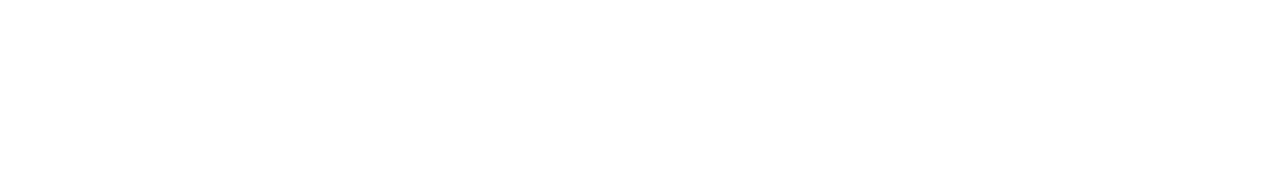
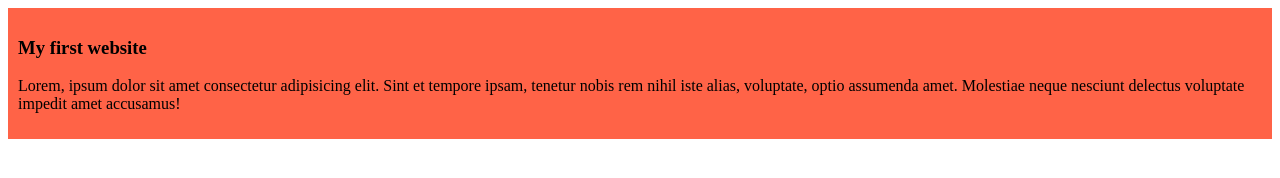
Before and after one commit to Naimul02/my-simple-website, a plain HTML site: page index.html in a window 1280 px wide. Drawn offline with Linux system fonts and the light colour scheme.

Commit message:
commit no 2

```diff
--- a/index.html
+++ b/index.html
@@ -5,8 +5,12 @@
   <meta http-equiv="X-UA-Compatible" content="IE=edge">
   <meta name="viewport" content="width=device-width, initial-scale=1.0">
   <title>My simple Website</title>
+  <link rel="stylesheet" href="styles/style.css">
 </head>
 <body>
-
+      <div>
+          <h3>My first website</h3>
+          <p>Lorem, ipsum dolor sit amet consectetur adipisicing elit. Sint et tempore ipsam, tenetur nobis rem nihil iste alias, voluptate, optio assumenda amet. Molestiae neque nesciunt delectus voluptate impedit amet accusamus!</p>
+      </div>
 </body>
 </html>
--- /dev/null
+++ b/styles/style.css
@@ -0,0 +1,4 @@
+div{
+  background-color: tomato;
+  padding : 10px
+}
```
